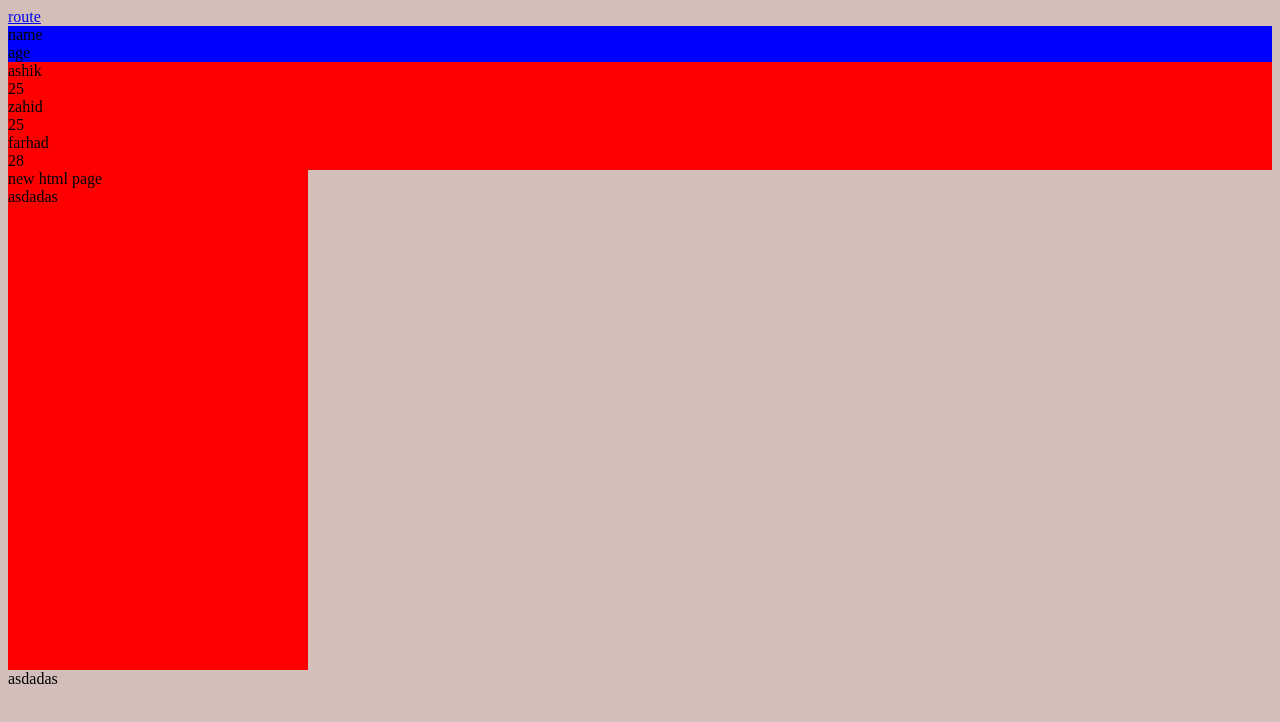
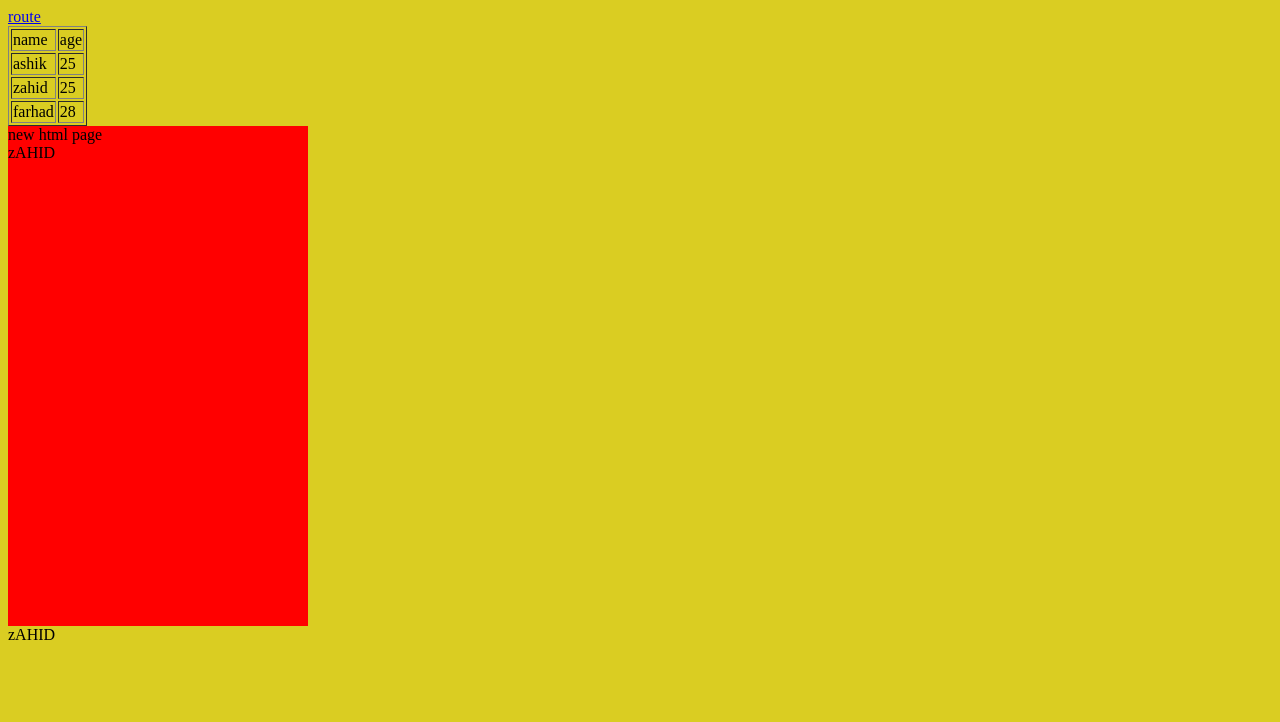
Before and after one commit to zahidcsepstu/route, a plain HTML site: page index.html at #!/new in a window 1280 px wide. Drawn offline with nearby package versions, Linux system fonts and the light colour scheme; some packages are replaced by stand-ins of ours.

Commit message:
2NDCOMMIT

```diff
--- a/directive.js
+++ b/directive.js
@@ -1,17 +1,16 @@
-(function(){
+(function () {
   "use strict"
-    const app = angular.module("testRoute");
-    app.controller("newDirectiveCtrl", newDirectiveCtrl);
-  function newDirectiveCtrl($scope){
-    $scope.view = "asdadas";
+  const app = angular.module("testRoute");
+  app.controller("newDirectiveCtrl", newDirectiveCtrl);
+  function newDirectiveCtrl($scope) {
+    $scope.view = "zAHID";
   }
-  app.directive("newDirective",newDirective);
-  function newDirective(){
-    debugger
+  app.directive("newDirective", newDirective);
+  function newDirective() {
     return {
-     controller: "newDirectiveCtrl",
-     templateUrl: 'directive.html'
-   };
+      controller: "newDirectiveCtrl",
+      templateUrl: 'directive.html'
+    };
   }
 
 })();
--- a/index.html
+++ b/index.html
@@ -1,9 +1,7 @@
 <html lang="en" dir="ltr">
 
 <head>
-  <!-- <link rel="stylesheet" href="https://ajax.googleapis.com/ajax/libs/angular_material/1.1.12/angular-material.min.css"> -->
   <script src="https://ajax.googleapis.com/ajax/libs/angularjs/1.7.6/angular.min.js"></script>
-  <!-- <script src="https://ajax.googleapis.com/ajax/libs/angular_material/1.1.12/angular-material.min.js"></script> -->
   <script src="https://ajax.googleapis.com/ajax/libs/angularjs/1.6.9/angular-route.js"></script>
   <script src="route.js"></script>
   <script src="directive.js"></script>
@@ -11,37 +9,24 @@
   <title></title>
 </head>
 
-<body ng-app="testRoute" ng-controller="testCtrl" style="background-color:#d4beb9">
-
-
+<body ng-app="testRoute" ng-controller="testCtrl" style="background-color:#dacd22">
   <div class="">
     <div class="">
       <a href="#!new">route</a>
-      <div layout="column">
-        <div layout="row" style="background-color:blue">
-          <div layout="column">
-            name
-          </div>
-          <div layout="column">
-            age
-          </div>
-        </div>
-        <div layout="row" ng-repeat="item in array">
-          <div layout="column" style="background-color:rgb(255, 0, 0)">
-            {{item.name}}
-          </div>
-          <div layout="column" style="background-color:red">
-            {{item.age}}
-          </div>
-        </div>
-      </div>
+      <table border="1">
+        <tr>
+          <td>name</td>
+          <td>age</td>
+        </tr>
+        <tr ng-repeat="item in array">
+          <td>{{item.name}}</td>
+          <td>{{item.age}}</td>
+        </tr>
+      </table>
     </div>
   </div>
-  <div ng-view>
-
-  </div>
+  <div ng-view></div>
   <new-directive> </new-directive>
-
 </body>
 
 </html>
```
Also changed, not shown: new.html (+1 -1 lines).
